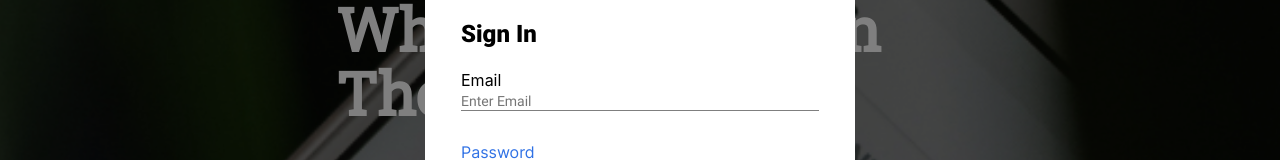
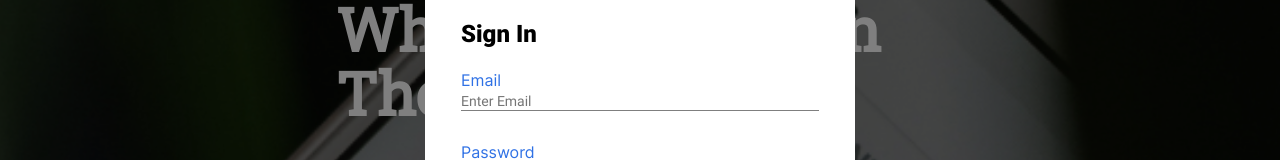
Before and after one commit to MrSurge87/Final_Project-Frontend, a React (Create React App) app: page / in a window 1280 px wide. Both pictures are taken after a click on the button "Sign In". Shown: the part 256-416 px from the top of the page. Built offline with nearby package versions, Linux system fonts and the light colour scheme.

Commit message:
fix: updated all class names to BEM

```diff
--- a/src/components/ModalWithForm/ModalWithForm.css
+++ b/src/components/ModalWithForm/ModalWithForm.css
@@ -70,7 +70,7 @@
   padding: 0;
 }
 
-.modalForm__input_header {
+.modalForm__input-header {
   margin-top: 0;
   margin-bottom: 8px;
   padding: 0px;
--- a/src/components/SignInModal/SignInModal.js
+++ b/src/components/SignInModal/SignInModal.js
@@ -40,7 +40,7 @@ const SignInModal = ({ onClose, openSignUpModal, isLoading, signInUser }) => {
     >
       <div className="signIn__form">
         <ul className="modalForm__inputs">
-          <label className="signIn__input_header" htmlFor="email">
+          <label className="modalForm__input-header" htmlFor="email">
             Email
           </label>
           <li>
@@ -57,7 +57,7 @@ const SignInModal = ({ onClose, openSignUpModal, isLoading, signInUser }) => {
               required
             />
           </li>
-          <label className="modalForm__input_header" htmlFor="password">
+          <label className="modalForm__input-header" htmlFor="password">
             Password
           </label>
           <li>
--- a/src/components/SignUpModal/SignUpModal.js
+++ b/src/components/SignUpModal/SignUpModal.js
@@ -52,7 +52,7 @@ const SignUpModal = ({
         <div className="signup__form">
           <ul className="modalForm__inputs">
             <li>
-              <label className="modalForm__input_header" htmlFor="email">
+              <label className="modalForm__input-header" htmlFor="email">
                 Email
               </label>
               <input
@@ -69,7 +69,7 @@ const SignUpModal = ({
               />
             </li>
             <li>
-              <label className="modalForm__input_header" htmlFor="password">
+              <label className="modalForm__input-header" htmlFor="password">
                 Password
               </label>
               <input
@@ -86,7 +86,7 @@ const SignUpModal = ({
               />
             </li>
             <li>
-              <label className="modalForm__input_header" htmlFor="name">
+              <label className="modalForm__input-header" htmlFor="name">
                 Username
               </label>
               <input
```
